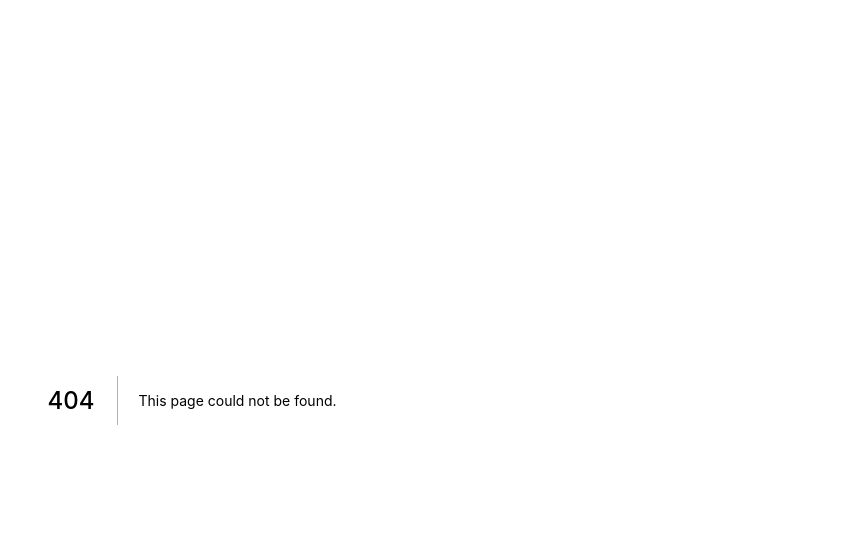
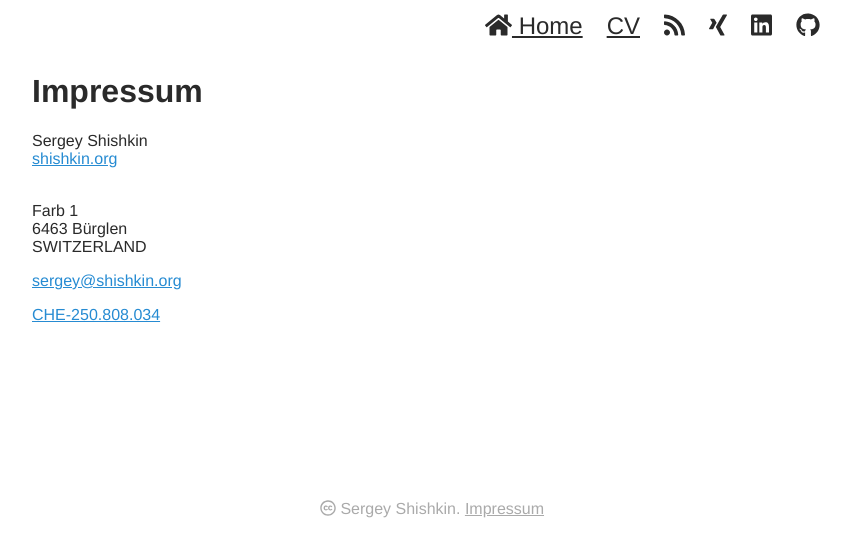
Before and after one commit to shishkin/shishkin-org, a Next.js app: page /impressum in a window 1280 px wide. Before the commit this address had no page. Shown: the top 556 px of the page, without its empty margins (208-1059 px from the left). Built offline with nearby package versions, Linux system fonts and the light colour scheme.

Commit message:
Impressum

```diff
--- a/components/Layout.tsx
+++ b/components/Layout.tsx
@@ -81,8 +81,12 @@ export default function Layout({ children, title = "Index" }: Props) {
             rel="license"
             title="Creative Commons Attribution License"
           >
-            <FontAwesomeIcon icon={faCreativeCommons} /> Sergey Shishkin
+            <FontAwesomeIcon icon={faCreativeCommons} />
           </a>
+          {" Sergey Shishkin. "}
+          <Link href="/impressum">
+            <a>Impressum</a>
+          </Link>
         </p>
       </footer>
     </div>
--- /dev/null
+++ b/pages/impressum.tsx
@@ -0,0 +1,33 @@
+import Layout from "../components/Layout";
+
+export default function Site() {
+  return (
+    <Layout title="Impressum">
+      <main>
+        <h1>Impressum</h1>
+        <p>
+          Sergey Shishkin
+          <br />
+          <a href="https://shishkin.org">shishkin.org</a>
+        </p>
+        <p>
+          <br />
+          Farb 1<br />
+          6463 Bürglen
+          <br />
+          SWITZERLAND
+        </p>
+        <p>
+          <a href="mailto:sergey@shishkin.org?subject=Contact%20via%20website">
+            sergey@shishkin.org
+          </a>
+        </p>
+        <p>
+          <a href="https://www.zefix.admin.ch/de/search/entity/list/firm/1508315">
+            CHE-250.808.034
+          </a>
+        </p>
+      </main>
+    </Layout>
+  );
+}
```
